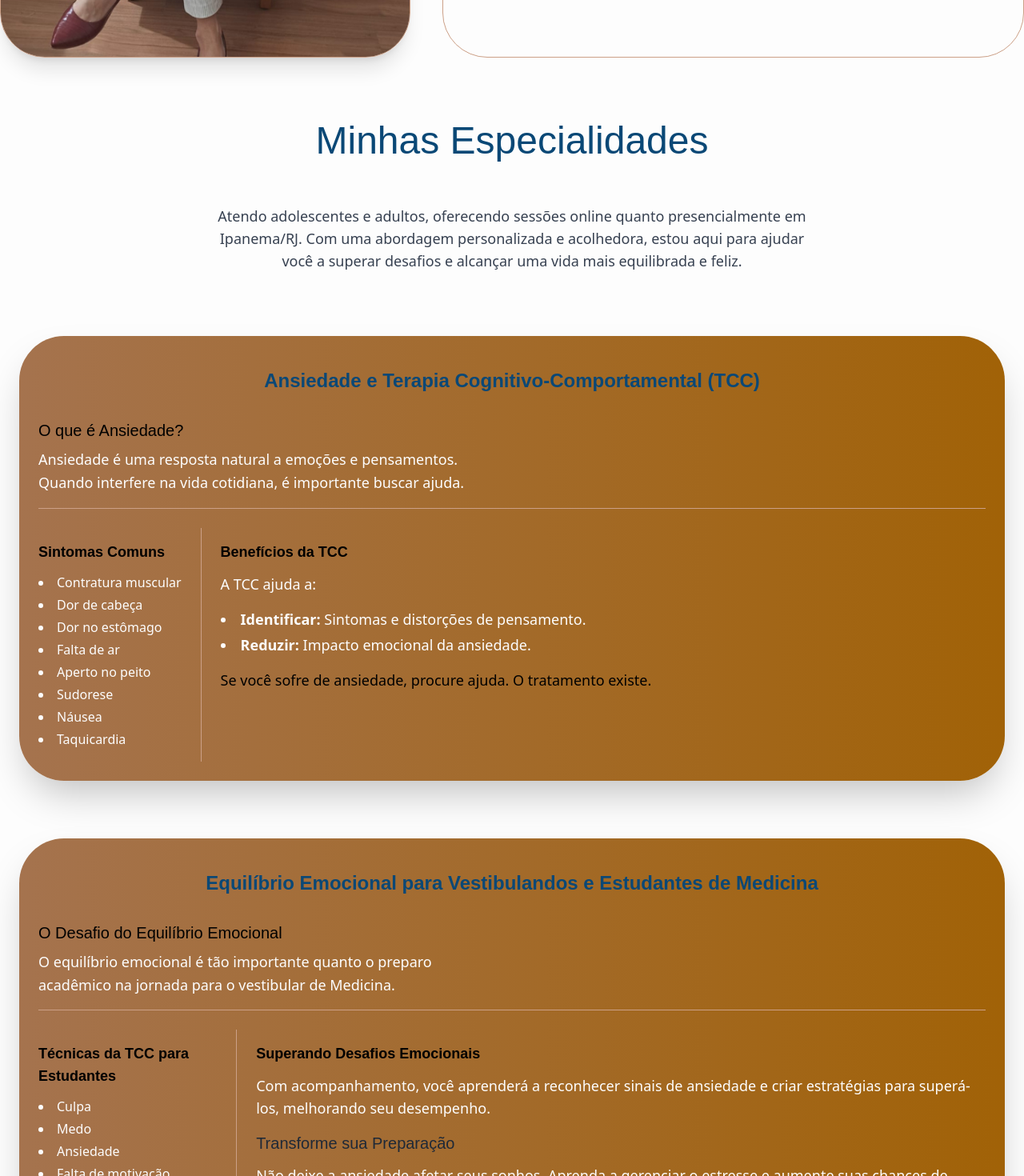
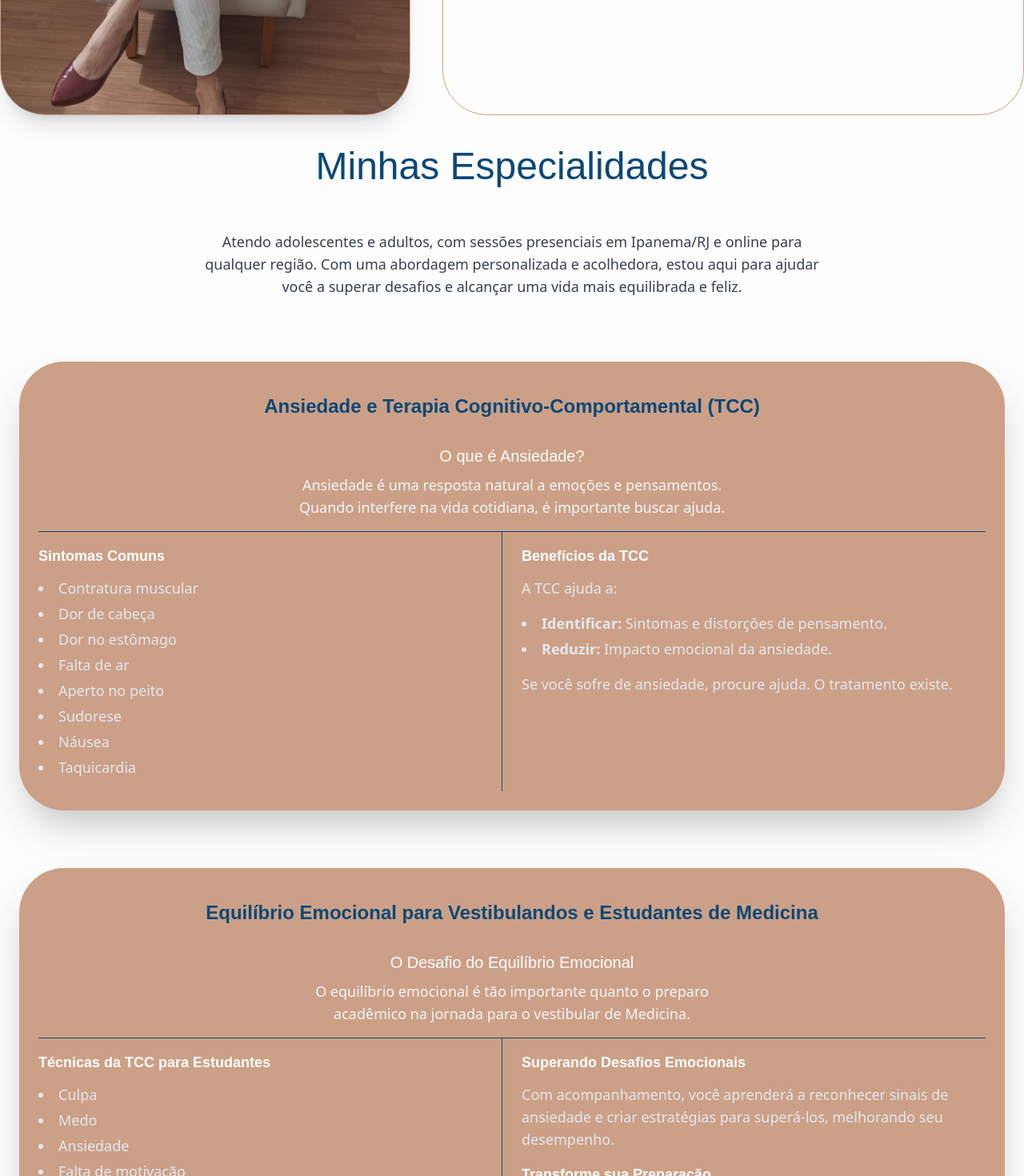
Before and after one commit to nullbr/alice-psychologist, a React (Vite) app: page / in a window 1280 px wide. Shown: the part 1330-2800 px from the top of the page at 80% size. Built offline with nearby package versions, Linux system fonts and the light colour scheme; a web font is replaced by a local one; what tailwindcss-debug-screens would draw is missing.

Commit message:
Adjust mobile layout and padding in Contact component

```diff
--- a/src/components/Appointments.tsx
+++ b/src/components/Appointments.tsx
@@ -8,7 +8,7 @@ import Support from "../assets/support.svg";
 const Appointments = () => {
   return (
     <section id="appointments" className="section-offset">
-      <div className="max-w-7xl mx-auto px-6 py-10">
+      <div className="max-w-7xl mx-auto px-6 pt-10">
         <h2 className="mb-6 text-center">Minha Consulta</h2>
         <p className="text-lg text-gray-700 mb-10 text-center max-w-3xl mx-auto">
           Cada pessoa vivencia a dor de forma única, e é essencial que o
@@ -17,7 +17,7 @@ const Appointments = () => {
           e respeito.
         </p>
 
-        <div className="bg-gradient-to-r to-blue-200 from-purple-300 p-10 mb-8 shadow-2xl rounded-7xl transform transition-transform duration-300 hover:scale-[1.03]">
+        <div className="bg-purple-300 p-10 mb-8 shadow-2xl rounded-7xl transform transition-transform duration-300 hover:scale-[1.03]">
           <h3 className="text-2xl mb-6 text-center">Meu Diferencial</h3>
           <ul className="list-none text-blue-900 space-y-6 leading-relaxed max-w-3xl mx-auto">
             <li className="flex items-start space-x-3">
@@ -60,7 +60,7 @@ const Appointments = () => {
           </ul>
         </div>
 
-        <div className="bg-gradient-to-r to-blue-200 from-purple-300 p-10 mb-8 shadow-2xl rounded-7xl transform transition-transform duration-300 hover:scale-[1.03]">
+        <div className="bg-purple-300 p-10 mb-8 shadow-2xl rounded-7xl transform transition-transform duration-300 hover:scale-[1.03]">
           <h3 className="text-2xl mb-6 text-center">
             Por Que Escolher o Meu Atendimento?
           </h3>
--- a/src/components/Contact.tsx
+++ b/src/components/Contact.tsx
@@ -7,15 +7,15 @@ import { BiPhoneCall } from "react-icons/bi";
 const Contact = () => {
   return (
     <section id="contact" className="section-offset">
-      <div className="max-w-7xl mx-auto px-6 pb-10">
+      <div className="max-w-7xl mx-auto px-6 pt-10 text-lg">
         <h2 className="mb-6 text-center">Onde Encontrar-me</h2>
-        <p className="text-lg text-gray-700 mb-10 text-center max-w-3xl mx-auto">
+        <p className="text-gray-700 mb-10 text-center max-w-3xl mx-auto">
           Ofereço atendimento presencial e online para atender às suas
           necessidades, seja no Brasil ou em qualquer lugar do mundo. Veja
           abaixo como entrar em contato e localizar meu consultório.
         </p>
 
-        <div className="bg-gradient-to-r from-blue-600 to-blue-500 p-10 mb-8 shadow-2xl rounded-7xl transform transition-transform duration-300 hover:scale-[1.03]">
+        <div className="bg-blue-600 p-10 mb-8 shadow-2xl rounded-7xl transform transition-transform duration-300 hover:scale-[1.03]">
           <div className="max-w-3xl mx-auto">
             <h3 className="text-white text-2xl mb-6 text-center">
               Locais de Atendimento
@@ -45,7 +45,7 @@ const Contact = () => {
           </div>
         </div>
 
-        <div className="bg-gradient-to-r from-blue-600 to-blue-500 p-10 mb-8 shadow-2xl rounded-7xl transform transition-transform duration-300 hover:scale-[1.03]">
+        <div className="bg-blue-600 p-10 mb-8 shadow-2xl rounded-7xl transform transition-transform duration-300 hover:scale-[1.03]">
           <div className="max-w-3xl mx-auto">
             <h3 className="text-white text-2xl mb-6 text-center">
               Entre em Contato
@@ -100,7 +100,7 @@ const Contact = () => {
           </div>
         </div>
 
-        <div className="bg-gradient-to-r from-blue-600 to-blue-500 p-10 mb-8 shadow-2xl rounded-7xl transform transition-transform duration-300 hover:scale-[1.03]">
+        <div className="bg-blue-600 p-10 mb-8 shadow-2xl rounded-7xl transform transition-transform duration-300 hover:scale-[1.03]">
           <div className="max-w-3xl mx-auto">
             <h3 className="text-white text-2xl mb-6 text-center">
               Como Posso Ajudar?
--- a/src/components/Reviews.tsx
+++ b/src/components/Reviews.tsx
@@ -20,10 +20,12 @@ const Reviews = () => {
   }, []);
 
   return (
-    <section id="reviews" className="max-w-7xl mx-auto px-4">
-      <h2 className="text-center mb-6">Depoimentos</h2>
+    <section id="reviews" className="section-offset">
+      <div className="max-w-7xl mx-auto px-4 pt-10">
+        <h2 className="text-center mb-6">Depoimentos</h2>
 
-      <div className="elfsight-app-1363a465-8e11-4be6-bc94-71914865b958"></div>
+        <div className="elfsight-app-1363a465-8e11-4be6-bc94-71914865b958"></div>
+      </div>
     </section>
   );
 };
--- a/src/components/Specialties.tsx
+++ b/src/components/Specialties.tsx
@@ -1,36 +1,36 @@
 const Specialties = () => {
   return (
     <section id="specialties" className="section-offset">
-      <div className="max-w-7xl mx-auto px-6 flex flex-col gap-4 md:gap-10">
+      <div className="max-w-7xl mx-auto px-6 flex flex-col gap-4 md:gap-10 pt-10">
         <h2 className="text-center">Minhas Especialidades</h2>
         <p className="sm:text-lg text-gray-700 mb-4 sm:mb-10 text-center max-w-3xl mx-auto">
-          Atendo adolescentes e adultos, oferecendo sessões online quanto
-          presencialmente em Ipanema/RJ. Com uma abordagem personalizada e
+          Atendo adolescentes e adultos, com sessões presenciais em Ipanema/RJ e
+          online para qualquer região. Com uma abordagem personalizada e
           acolhedora, estou aqui para ajudar você a superar desafios e alcançar
           uma vida mais equilibrada e feliz.
         </p>
 
-        <div className="bg-gradient-to-r from-brown-600 to-yellow-700 mb-8 shadow-2xl rounded-7xl transform transition-transform duration-300 hover:scale-[1.03] relative text-white p-6 pt-10 text-lg">
+        <div className="bg-brown-500 mb-8 shadow-2xl rounded-7xl transform transition-transform duration-300 hover:scale-[1.03] relative text-white p-6 pt-10 text-lg">
           <h2 className="text-center text-2xl font-semibold mb-4">
             Ansiedade e Terapia Cognitivo-Comportamental (TCC)
           </h2>
 
-          <div className="py-4 border-b border-brown-500">
-            <h3 className="text-black text-xl font-medium mb-2">
+          <div className="flex flex-col items-center py-4 border-b border-blue-700 text-center">
+            <h3 className="text-xl font-medium mb-2 text-white">
               O que é Ansiedade?
             </h3>
-            <p className="max-w-xl leading-relaxed">
+            <p className="max-w-xl text-slate-100">
               Ansiedade é uma resposta natural a emoções e pensamentos. Quando
               interfere na vida cotidiana, é importante buscar ajuda.
             </p>
           </div>
 
-          <div className="flex flex-col md:flex-row gap-6 mt-6">
-            <div className="py-4 border-b md:border-b-0 md:border-r md:pr-6 md:border-brown-500">
-              <h3 className="text-lg font-bold mb-3 text-black">
+          <div className="grid md:grid-cols-2 gap-6">
+            <div className="py-4 border-b md:border-b-0 md:border-r md:pr-6 border-blue-700">
+              <h3 className="text-lg font-bold mb-3 text-white">
                 Sintomas Comuns
               </h3>
-              <ul className="list-disc list-inside space-y-1 text-base">
+              <ul className="list-disc list-inside space-y-1 text-slate-200">
                 <li>Contratura muscular</li>
                 <li>Dor de cabeça</li>
                 <li>Dor no estômago</li>
@@ -43,11 +43,11 @@ const Specialties = () => {
             </div>
 
             <div className="py-4">
-              <h3 className="text-lg font-bold mb-3 text-black">
+              <h3 className="text-lg font-bold mb-3 text-white">
                 Benefícios da TCC
               </h3>
-              <p className="mb-4">A TCC ajuda a:</p>
-              <ul className="list-disc list-inside space-y-1">
+              <p className="mb-4 text-slate-200">A TCC ajuda a:</p>
+              <ul className="list-disc list-inside space-y-1 text-slate-200">
                 <li>
                   <strong>Identificar:</strong> Sintomas e distorções de
                   pensamento.
@@ -56,34 +56,34 @@ const Specialties = () => {
                   <strong>Reduzir:</strong> Impacto emocional da ansiedade.
                 </li>
               </ul>
-              <p className="mt-4 text-black">
+              <p className="mt-4 text-slate-200">
                 Se você sofre de ansiedade, procure ajuda. O tratamento existe.
               </p>
             </div>
           </div>
         </div>
 
-        <div className="bg-gradient-to-r from-brown-600 to-yellow-700 mb-8 shadow-2xl rounded-7xl transform transition-transform duration-300 hover:scale-[1.03] relative text-white p-6 pt-10 text-lg">
+        <div className="bg-brown-500 mb-8 shadow-2xl rounded-7xl transform transition-transform duration-300 hover:scale-[1.03] relative text-white p-6 pt-10 text-lg">
           <h2 className="text-center text-2xl font-semibold mb-4">
             Equilíbrio Emocional para Vestibulandos e Estudantes de Medicina
           </h2>
 
-          <div className="py-4 border-b border-brown-500">
-            <h3 className="text-black text-xl font-medium mb-2">
+          <div className="flex flex-col items-center py-4 border-b border-blue-700 text-center">
+            <h3 className="text-xl font-medium mb-2 text-white">
               O Desafio do Equilíbrio Emocional
             </h3>
-            <p className="max-w-xl leading-relaxed">
+            <p className="max-w-xl text-slate-100">
               O equilíbrio emocional é tão importante quanto o preparo acadêmico
               na jornada para o vestibular de Medicina.
             </p>
           </div>
 
-          <div className="flex flex-col md:flex-row gap-6 mt-6">
-            <div className="py-4 border-b md:border-b-0 md:border-r md:pr-6 md:border-brown-500">
-              <h3 className="text-lg font-bold mb-3 text-black">
+          <div className="grid md:grid-cols-2 gap-6">
+            <div className="py-4 border-b md:border-b-0 md:border-r md:pr-6 border-blue-700">
+              <h3 className="text-lg font-bold mb-3 text-white">
                 Técnicas da TCC para Estudantes
               </h3>
-              <ul className="list-disc list-inside space-y-1 text-base">
+              <ul className="list-disc list-inside space-y-1 text-slate-200">
                 <li>Culpa</li>
                 <li>Medo</li>
                 <li>Ansiedade</li>
@@ -94,8 +94,8 @@ const Specialties = () => {
               </ul>
             </div>
 
-            <div className="py-4">
-              <h3 className="text-lg font-bold mb-3 text-black">
+            <div className="py-4 text-slate-200">
+              <h3 className="text-lg font-bold mb-3 text-white">
                 Superando Desafios Emocionais
               </h3>
               <p className="mb-4">
@@ -104,7 +104,7 @@ const Specialties = () => {
                 desempenho.
               </p>
 
-              <h3 className="text-xl font-medium text-gray-800 mb-3">
+              <h3 className="text-lg font-bold mb-3 text-white">
                 Transforme sua Preparação
               </h3>
               <p>
```
Also changed, not shown: src/components/About.tsx (+17 -13 lines).
